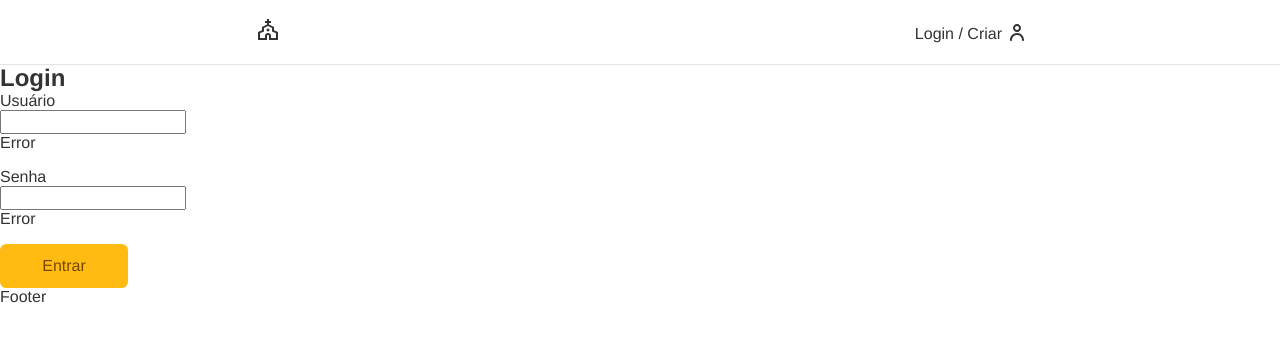
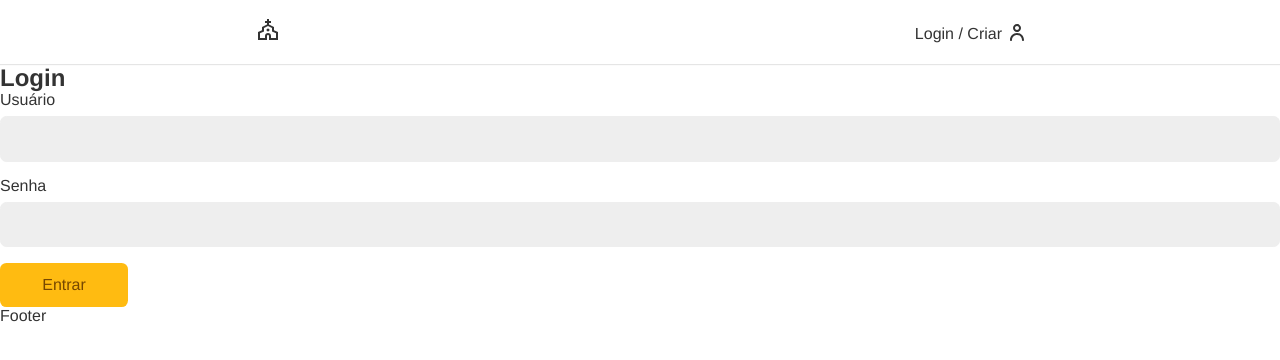
Before and after one commit to rodrigomes002/escalas-frontend, a React (Vite) app: page /login in a window 1280 px wide. Shown: the top 360 px of the page. Built offline with nearby package versions, Linux system fonts and the light colour scheme.

Commit message:
ajustando formulário de login e services

```diff
--- a/src/Components/Forms/Input.jsx
+++ b/src/Components/Forms/Input.jsx
@@ -1,14 +1,22 @@
 import React from "react";
 import styles from "./Input.module.css";
 
-const Input = ({ label, type, name }) => {
+const Input = ({ label, type, name, value, onChange, error, onBlur }) => {
   return (
     <div className={styles.wrapper}>
       <label htmlFor={name} className={styles.label}>
         {label}
       </label>
-      <input id={name} name={name} className={styles.input} type={type}></input>
-      <p className={styles.error}>Error</p>
+      <input
+        id={name}
+        name={name}
+        className={styles.input}
+        type={type}
+        value={value}
+        onChange={onChange}
+        onBlur={onBlur}
+      ></input>
+      {error && <p className={styles.error}>{error}</p>}
     </div>
   );
 };
--- a/src/Components/Forms/Input.module.css
+++ b/src/Components/Forms/Input.module.css
@@ -1,3 +1,35 @@
 .wrapper {
   margin-bottom: 1rem;
 }
+
+.input {
+  border: 1px solid #eee;
+  display: block;
+  width: 100%;
+  font-size: 1rem;
+  padding: 0.8rem;
+  border-radius: 0.4rem;
+  background: #eee;
+  transition: 0.2s;
+}
+
+.input:focus,
+.input:hover {
+  outline: none;
+  border-color: #fb1;
+  background: white;
+  box-shadow: 0 0 0 3px #fea;
+}
+
+.label {
+  display: block;
+  font-size: 1rem;
+  line-height: 1;
+  padding-bottom: 0.5rem;
+}
+
+.error {
+  color: #f31;
+  font-size: 0.875rem;
+  margin-top: 0.25rem;
+}
--- a/src/Components/Login/LoginForm.jsx
+++ b/src/Components/Login/LoginForm.jsx
@@ -2,35 +2,48 @@ import React from "react";
 import { Link } from "react-router-dom";
 import Input from "../Forms/Input";
 import Button from "../Forms/Button";
+import useForm from "../../Hooks/useForm";
+import { TOKEN_POST, USER_GET } from "../../Services/api";
 
 const LoginForm = () => {
-  const [username, setUsername] = React.useState("");
-  const [password, setPassword] = React.useState("");
+  const username = useForm("email");
+  const password = useForm();
 
-  function handleSubmit(event) {
+  React.useEffect(() => {
+    const token = window.localStorage.getItem("token");
+    if (token) getUser(token);
+  }, []);
+
+  async function getUser(token) {
+    const { url, options } = USER_GET(token);
+    const response = await fetch(url, options);
+    const json = await response.json();
+    console.log(json);
+  }
+
+  async function handleSubmit(event) {
     event.preventDefault();
-    fetch("endpoint", {
-      method: "POST",
-      headers: {
-        "Content-Type": "application/json",
-      },
-      body: JSON.stringify({ username, password }),
-    })
-      .then((response) => {
-        console.log(response);
-        return response.json();
-      })
-      .then((json) => {
-        console.log(json);
+
+    if (username.validate() && password.validate()) {
+      const { url, options } = TOKEN_POST({
+        username: username.value,
+        password: password.value,
       });
+
+      const response = await fetch(url, options);
+      const json = await response.json();
+      window.localStorage.setItem("token", json.token);
+      getUser(json.token);
+      console.log(json);
+    }
   }
 
   return (
     <section>
       <h1>Login</h1>
       <form action="" onSubmit={handleSubmit}>
-        <Input label="Usuário" type="text" name="username" />
-        <Input label="Senha" type="password" name="password" />
+        <Input label="Usuário" type="text" name="username" {...username} />
+        <Input label="Senha" type="password" name="password" {...password} />
       </form>
       <Button>Entrar</Button>
       <Link to="/login/create" />
--- /dev/null
+++ b/src/Hooks/useForm.jsx
@@ -0,0 +1,44 @@
+import React from "react";
+
+const types = {
+  email: {
+    regex:
+      /^(([^<>()[\]\\.,;:\s@"]+(\.[^<>()[\]\\.,;:\s@"]+)*)|.(".+"))@((\[[0-9]{1,3}\.[0-9]{1,3}\.[0-9]{1,3}\.[0-9]{1,3}\])|(([a-zA-Z\-0-9]+\.)+[a-zA-Z]{2,}))$/,
+    message: "Preencha um email válido",
+  },
+};
+
+const useForm = (type) => {
+  const [value, setValue] = React.useState("");
+  const [error, setError] = React.useState(null);
+
+  function validate(value) {
+    if (type === false) return true;
+    if (value.length === 0) {
+      setError("Preencha um valor.");
+      return false;
+    } else if (types[type] && !types[type].regex.test(value)) {
+      setError(types[type].message);
+      return false;
+    } else {
+      setError(null);
+      return true;
+    }
+  }
+
+  function onChange({ target }) {
+    if (error) validate(target.value);
+    setValue(target.value);
+  }
+
+  return {
+    value,
+    setValue,
+    onChange,
+    error,
+    validate: () => validate(value),
+    onBlur: () => validate(value),
+  };
+};
+
+export default useForm;
--- /dev/null
+++ b/src/Services/api.jsx
@@ -0,0 +1,26 @@
+export const API_URL = "url";
+
+export function TOKEN_POST(body) {
+  return {
+    url: API_URL + "api/token",
+    options: {
+      method: "POST",
+      headers: {
+        "Content-Type": "application/json",
+      },
+      body: JSON.stringify(body),
+    },
+  };
+}
+
+export function USER_GET(token) {
+  return {
+    url: API_URL + "api/user",
+    options: {
+      method: "POST",
+      headers: {
+        Authorization: "Bearer " + token,
+      },
+    },
+  };
+}
--- /dev/null
+++ b/src/UserContext.jsx
@@ -0,0 +1,5 @@
+import React from "react";
+
+export const UserContext = () => {
+  return <div>UserContext</div>;
+};
```
